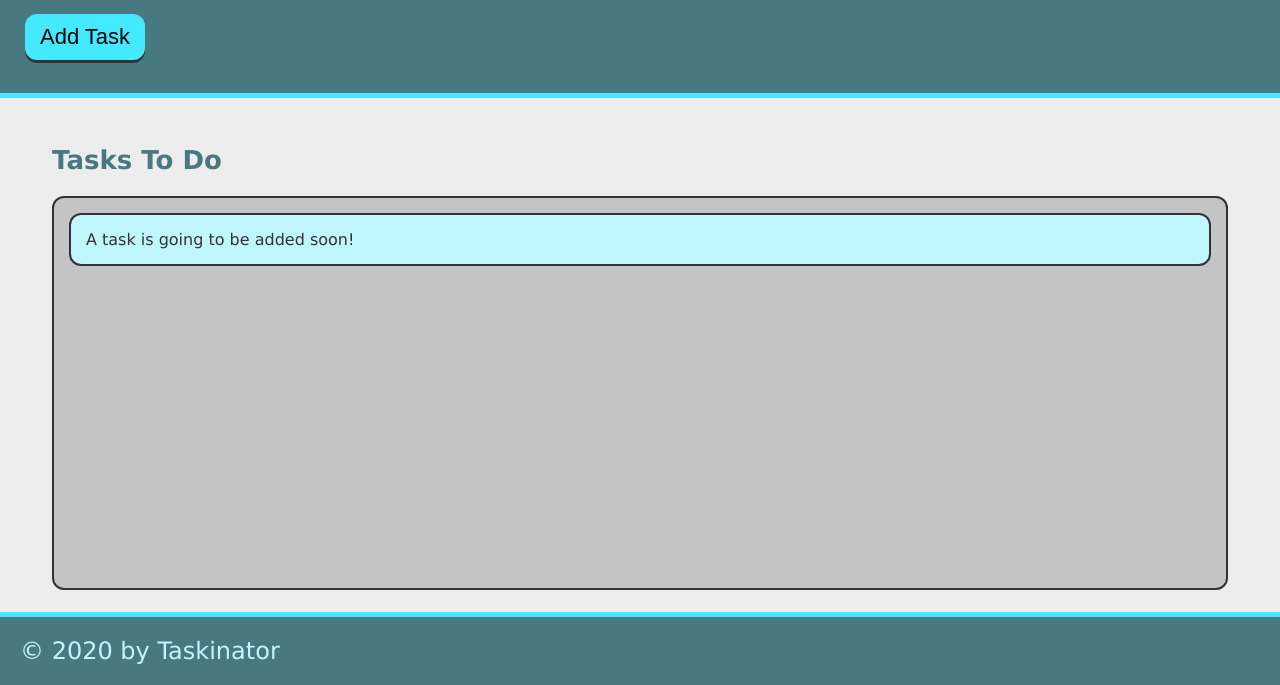
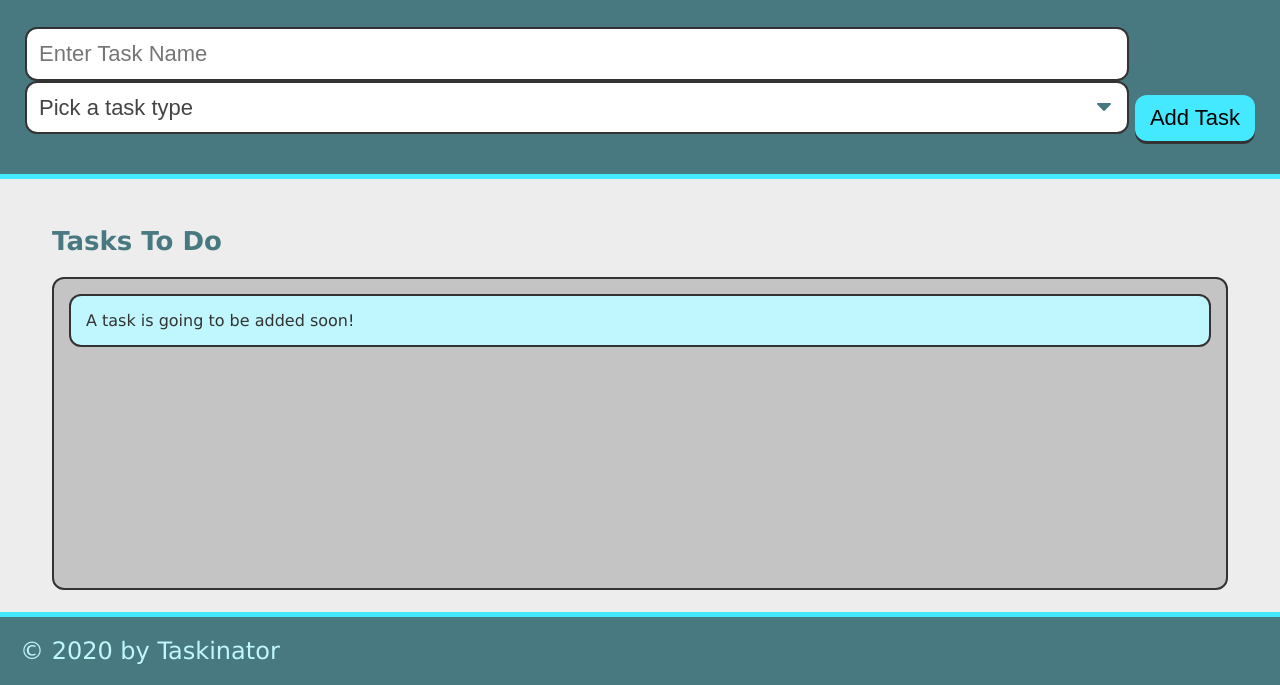
Before and after one commit to jendevane/taskinator, a plain HTML site: page index.html in a window 1280 px wide. Shown: the part 115-800 px from the top of the page. Drawn offline with Linux system fonts and the light colour scheme.

Commit message:
task-bar

```diff
--- a/index.html
+++ b/index.html
@@ -1,31 +1,39 @@
 <!DOCTYPE html>
 <html lang="en">
   <head>
-    <meta charset="UTF-8">
-    <meta http-equiv="X-UA-Compatible" content="IE=edge">
-    <meta name="viewport" content="width=device-width, initial-scale=1.0">
+    <meta charset="UTF-8" />
+    <meta http-equiv="X-UA-Compatible" content="IE=edge" />
+    <meta name="viewport" content="width=device-width, initial-scale=1.0" />
     <title>Taskinator</title>
-    <link rel="stylesheet" href="./assets/css/style.css">
+    <link rel="stylesheet" href="./assets/css/style.css" />
   </head>
   <body>
     <header>
-      <h1 class="page-title"  > Taskinator</h1>
+      <h1 class="page-title">Taskinator</h1>
       <p>Click the button below to add a new task!</p>
-      <button class="btn"id="save-task"> Add Task</button>
+      <form id="task-form">
+        <div class="form-group">
+        <input type="text"name="task-name" placeholder="Enter Task Name"/>
+        <select name= "task-type" class="select-dropdown">
+        <option value="" disabled selected> Pick a task type</option>
+            <option value="Print">Print</option>
+            <option value= "Web">Web</option>
+            <option value="Mobile">Mobile</option>
+            </select>
+
+            </div>
+          <button class="btn" id="save-task">Add Task</button>
+      </form>
     </header>
     <main class="page-content">
-        <section class= "task-list-wrapper">
-            <h2 class="list-title"> Tasks To Do</h2>
-            <ul class= "task-list" id="tasks-to-do">
-                <li class="task-item"> A task is going to be added soon!</li>
+      <section class="task-list-wrapper">
+        <h2 class="list-title">Tasks To Do</h2>
+        <ul class="task-list" id="tasks-to-do">
+          <li class="task-item">A task is going to be added soon!</li>
         </ul>
       </section>
     </main>
-    <footer>
-        &copy; 2020 by Taskinator
-    </footer>
+    <footer>&copy; 2020 by Taskinator</footer>
     <script src="./assets/js/script.js"></script>
-
-
   </body>
 </html>
```
Lines whose indentation alone changed are shown as unchanged.
